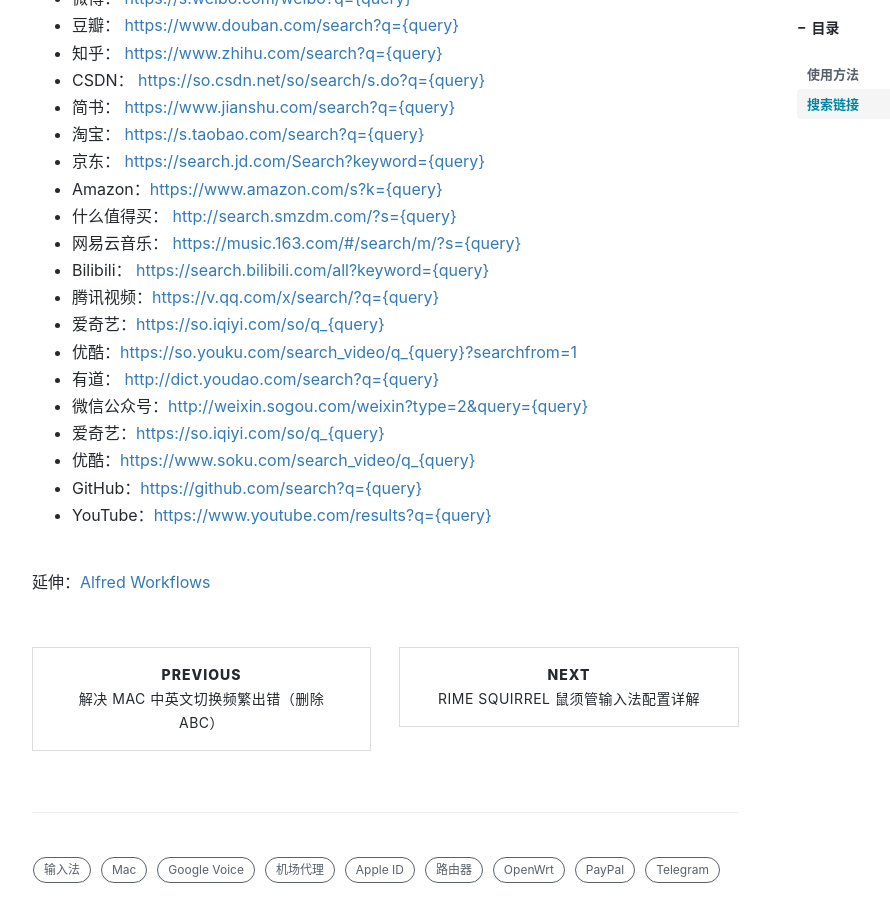
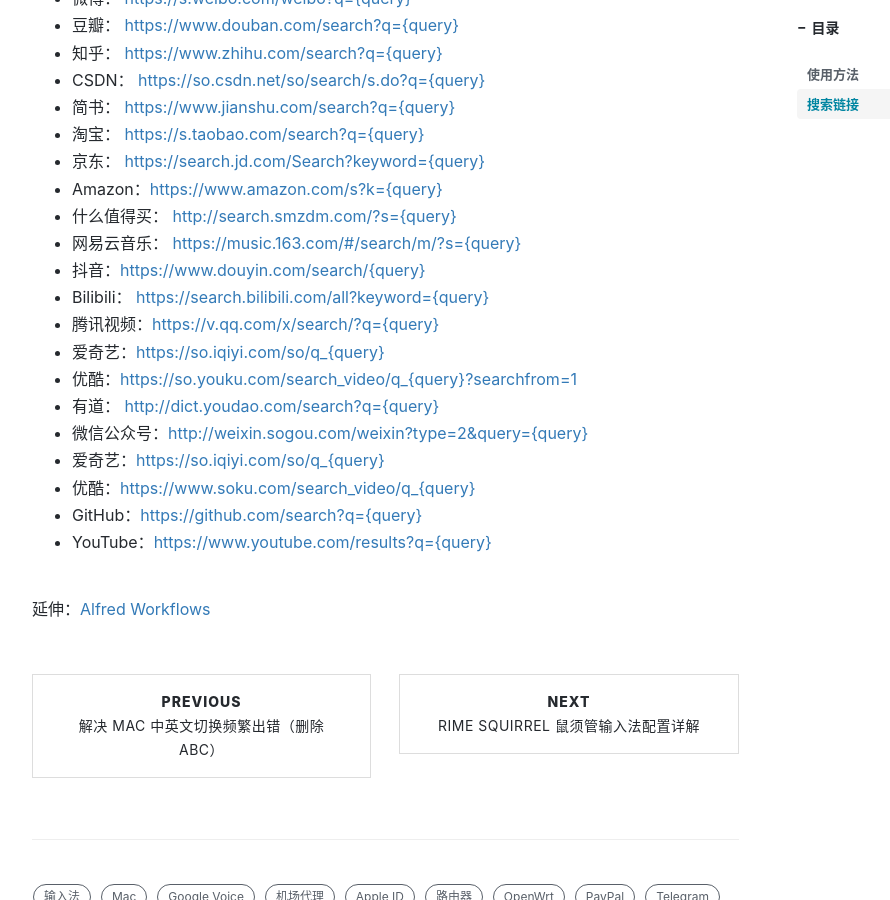
Before and after one commit to ssnhd/ssnhd.github.io, a Jekyll site: the page built from _posts/2022-1-2-alfred.md, in a window 1280 px wide and 900 px high, scrolled down 1428 px. Shown: the whole window, without its empty margins (233-1123 px from the left). Built offline with Jekyll 4.4.1, drawn with Linux system fonts in a browser that asks for light colours; nearby versions of some CDN libraries; comment, search, counter and statistics services are not loaded.

Commit message:
Update 2022-1-2-alfred.md

```diff
--- a/_posts/2022-1-2-alfred.md
+++ b/_posts/2022-1-2-alfred.md
@@ -44,6 +44,7 @@
 - Amazon：<https://www.amazon.com/s?k={query}>
 - 什么值得买： <http://search.smzdm.com/?s={query}>
 - 网易云音乐： <https://music.163.com/#/search/m/?s={query}>
+- 抖音：<https://www.douyin.com/search/{query}>
 - Bilibili： <https://search.bilibili.com/all?keyword={query}>
 - 腾讯视频：<https://v.qq.com/x/search/?q={query}>
 - 爱奇艺：<https://so.iqiyi.com/so/q_{query}>
```
